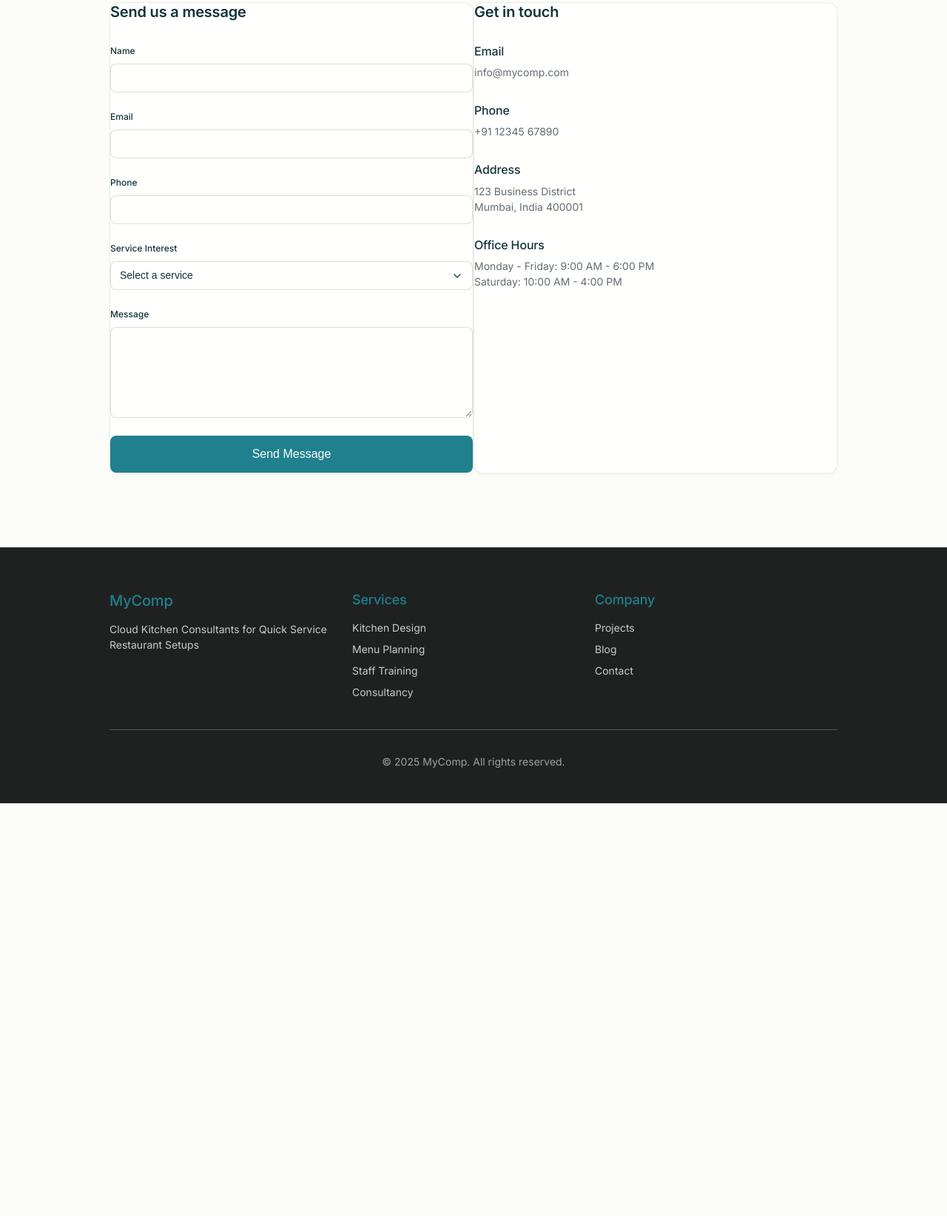
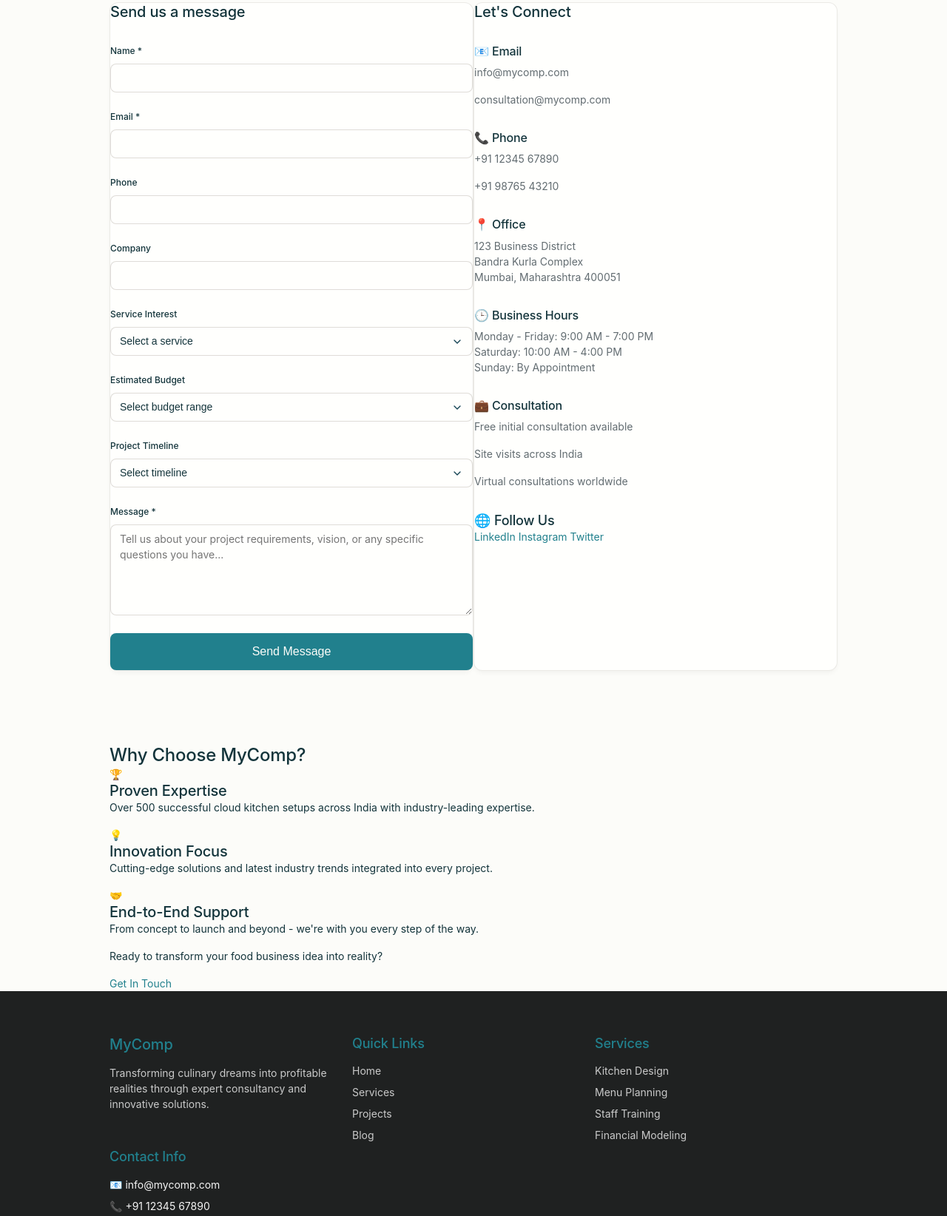
Before and after one commit to zee04/mycomp, a plain HTML site: page contact.html in a window 1280 px wide. Shown: the part 392-2036 px from the top of the page at 74% size. Before the commit the page ends 1478 px from the top, so only its background shows below. Drawn offline with nearby package versions, Linux system fonts and the light colour scheme; a web font is replaced by a local one.

Commit message:
Update contact.html

```diff
--- a/contact.html
+++ b/contact.html
@@ -5,7 +5,7 @@
     <meta name="viewport" content="width=device-width, initial-scale=1.0">
     <title>Contact - MyComp</title>
     <link rel="stylesheet" href="styles.css">
-    <link href="https://fonts.googleapis.com/css2?family=Inter:wght@300;400;500;600;700&display=swap" rel="stylesheet">
+    <link href="https://fonts.googleapis.com/css2?family=Playfair+Display:wght@400;500;600;700&family=Lora:wght@300;400;500;600&display=swap" rel="stylesheet">
     <link rel="stylesheet" href="https://cdnjs.cloudflare.com/ajax/libs/aos/2.3.4/aos.css">
 </head>
 <body>
@@ -13,14 +13,21 @@
     <nav class="navbar">
         <div class="nav-container">
             <div class="nav-logo">
-                <h2>MyComp</h2>
+                <a href="index.html">
+                    <h2>MyComp</h2>
+                </a>
             </div>
             <ul class="nav-menu">
-                <li class="nav-item">
-                    <a href="index.html" class="nav-link">Home</a>
-                </li>
-                <li class="nav-item">
+                <li class="nav-item dropdown">
                     <a href="services.html" class="nav-link">Services</a>
+                    <div class="dropdown-content">
+                        <a href="kitchen-design.html">Kitchen Design</a>
+                        <a href="menu-planning.html">Menu Planning</a>
+                        <a href="staff-training.html">Staff Training</a>
+                        <a href="financial-modeling.html">Financial Modeling</a>
+                        <a href="concept-development.html">Concept Development</a>
+                        <a href="location-guidance.html">Location Guidance</a>
+                    </div>
                 </li>
                 <li class="nav-item">
                     <a href="projects.html" class="nav-link">Projects</a>
@@ -54,18 +61,22 @@
             <div class="contact-content">
                 <div class="contact-form" data-aos="fade-up">
                     <h2>Send us a message</h2>
-                    <form id="contact-form">
+                    <form id="contact-form" action="https://formspree.io/f/mrblwabz" method="POST">
                         <div class="form-group">
-                            <label for="name">Name</label>
+                            <label for="name">Name *</label>
                             <input type="text" id="name" name="name" required>
                         </div>
                         <div class="form-group">
-                            <label for="email">Email</label>
+                            <label for="email">Email *</label>
                             <input type="email" id="email" name="email" required>
                         </div>
                         <div class="form-group">
                             <label for="phone">Phone</label>
                             <input type="tel" id="phone" name="phone">
+                        </div>
+                        <div class="form-group">
+                            <label for="company">Company</label>
+                            <input type="text" id="company" name="company">
                         </div>
                         <div class="form-group">
                             <label for="service">Service Interest</label>
@@ -74,36 +85,118 @@
                                 <option value="kitchen-design">Kitchen Design</option>
                                 <option value="menu-planning">Menu Planning</option>
                                 <option value="staff-training">Staff Training</option>
+                                <option value="financial-modeling">Financial Modeling</option>
+                                <option value="concept-development">Concept Development</option>
+                                <option value="location-guidance">Location Guidance</option>
                                 <option value="full-consultancy">Full Consultancy</option>
                             </select>
                         </div>
                         <div class="form-group">
-                            <label for="message">Message</label>
-                            <textarea id="message" name="message" rows="5" required></textarea>
+                            <label for="budget">Estimated Budget</label>
+                            <select id="budget" name="budget">
+                                <option value="">Select budget range</option>
+                                <option value="under-5l">Under ₹5 Lakhs</option>
+                                <option value="5l-10l">₹5-10 Lakhs</option>
+                                <option value="10l-25l">₹10-25 Lakhs</option>
+                                <option value="25l-50l">₹25-50 Lakhs</option>
+                                <option value="50l-1cr">₹50 Lakhs - 1 Crore</option>
+                                <option value="above-1cr">Above ₹1 Crore</option>
+                            </select>
+                        </div>
+                        <div class="form-group">
+                            <label for="timeline">Project Timeline</label>
+                            <select id="timeline" name="timeline">
+                                <option value="">Select timeline</option>
+                                <option value="asap">ASAP</option>
+                                <option value="1-3months">1-3 Months</option>
+                                <option value="3-6months">3-6 Months</option>
+                                <option value="6-12months">6-12 Months</option>
+                                <option value="flexible">Flexible</option>
+                            </select>
+                        </div>
+                        <div class="form-group">
+                            <label for="message">Message *</label>
+                            <textarea id="message" name="message" rows="5" required placeholder="Tell us about your project requirements, vision, or any specific questions you have..."></textarea>
                         </div>
                         <button type="submit" class="submit-btn">Send Message</button>
                     </form>
                 </div>
 
                 <div class="contact-info" data-aos="fade-up" data-aos-delay="200">
-                    <h2>Get in touch</h2>
+                    <h2>Let's Connect</h2>
+
                     <div class="info-item">
-                        <h4>Email</h4>
+                        <h4>📧 Email</h4>
                         <p>info@mycomp.com</p>
+                        <p>consultation@mycomp.com</p>
                     </div>
+
                     <div class="info-item">
-                        <h4>Phone</h4>
+                        <h4>📞 Phone</h4>
                         <p>+91 12345 67890</p>
+                        <p>+91 98765 43210</p>
                     </div>
+
                     <div class="info-item">
-                        <h4>Address</h4>
-                        <p>123 Business District<br>Mumbai, India 400001</p>
+                        <h4>📍 Office</h4>
+                        <p>123 Business District<br>
+                        Bandra Kurla Complex<br>
+                        Mumbai, Maharashtra 400051</p>
                     </div>
+
                     <div class="info-item">
-                        <h4>Office Hours</h4>
-                        <p>Monday - Friday: 9:00 AM - 6:00 PM<br>Saturday: 10:00 AM - 4:00 PM</p>
+                        <h4>🕒 Business Hours</h4>
+                        <p>Monday - Friday: 9:00 AM - 7:00 PM<br>
+                        Saturday: 10:00 AM - 4:00 PM<br>
+                        Sunday: By Appointment</p>
+                    </div>
+
+                    <div class="info-item">
+                        <h4>💼 Consultation</h4>
+                        <p>Free initial consultation available</p>
+                        <p>Site visits across India</p>
+                        <p>Virtual consultations worldwide</p>
+                    </div>
+
+                    <div class="social-links">
+                        <h4>🌐 Follow Us</h4>
+                        <div class="social-icons">
+                            <a href="#" class="social-icon">LinkedIn</a>
+                            <a href="#" class="social-icon">Instagram</a>
+                            <a href="#" class="social-icon">Twitter</a>
+                        </div>
                     </div>
                 </div>
+            </div>
+        </div>
+    </section>
+
+    <!-- Why Choose Us Section -->
+    <section class="why-choose-us">
+        <div class="container">
+            <h2 data-aos="fade-up">Why Choose MyComp?</h2>
+            <div class="reasons-grid">
+                <div class="reason-item" data-aos="fade-up" data-aos-delay="100">
+                    <div class="reason-icon">🏆</div>
+                    <h3>Proven Expertise</h3>
+                    <p>Over 500 successful cloud kitchen setups across India with industry-leading expertise.</p>
+                </div>
+                <div class="reason-item" data-aos="fade-up" data-aos-delay="200">
+                    <div class="reason-icon">💡</div>
+                    <h3>Innovation Focus</h3>
+                    <p>Cutting-edge solutions and latest industry trends integrated into every project.</p>
+                </div>
+                <div class="reason-item" data-aos="fade-up" data-aos-delay="300">
+                    <div class="reason-icon">🤝</div>
+                    <h3>End-to-End Support</h3>
+                    <p>From concept to launch and beyond - we're with you every step of the way.</p>
+                </div>
+            </div>
+
+            <!-- Contact CTA -->
+            <div class="contact-cta-section" data-aos="fade-up" data-aos-delay="400">
+                <p>Ready to transform your food business idea into reality?</p>
+                <a href="#contact-form" class="contact-button">Get In Touch</a>
             </div>
         </div>
     </section>
@@ -114,28 +207,38 @@
             <div class="footer-content">
                 <div class="footer-section">
                     <h3>MyComp</h3>
-                    <p>Cloud Kitchen Consultants for Quick Service Restaurant Setups</p>
+                    <p>Transforming culinary dreams into profitable realities through expert consultancy and innovative solutions.</p>
+                </div>
+                <div class="footer-section">
+                    <h4>Quick Links</h4>
+                    <ul>
+                        <li><a href="index.html">Home</a></li>
+                        <li><a href="services.html">Services</a></li>
+                        <li><a href="projects.html">Projects</a></li>
+                        <li><a href="blog.html">Blog</a></li>
+                    </ul>
                 </div>
                 <div class="footer-section">
                     <h4>Services</h4>
                     <ul>
-                        <li><a href="services.html">Kitchen Design</a></li>
-                        <li><a href="services.html">Menu Planning</a></li>
-                        <li><a href="services.html">Staff Training</a></li>
-                        <li><a href="services.html">Consultancy</a></li>
+                        <li><a href="kitchen-design.html">Kitchen Design</a></li>
+                        <li><a href="menu-planning.html">Menu Planning</a></li>
+                        <li><a href="staff-training.html">Staff Training</a></li>
+                        <li><a href="financial-modeling.html">Financial Modeling</a></li>
                     </ul>
                 </div>
                 <div class="footer-section">
-                    <h4>Company</h4>
+                    <h4>Contact Info</h4>
                     <ul>
-                        <li><a href="projects.html">Projects</a></li>
-                        <li><a href="blog.html">Blog</a></li>
-                        <li><a href="contact.html">Contact</a></li>
+                        <li>📧 info@mycomp.com</li>
+                        <li>📞 +91 12345 67890</li>
+                        <li>📍 Mumbai, India</li>
+                        <li>🕒 Mon-Fri: 9AM-7PM</li>
                     </ul>
                 </div>
             </div>
             <div class="footer-bottom">
-                <p>&copy; 2025 MyComp. All rights reserved.</p>
+                <p>&copy; 2025 MyComp. All rights reserved. | Privacy Policy | Terms of Service</p>
             </div>
         </div>
     </footer>
```
